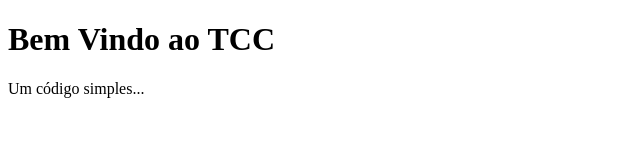
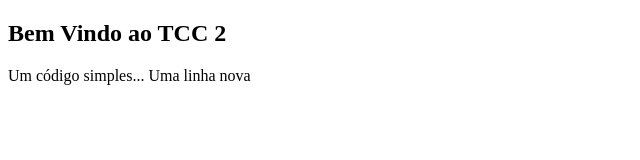
Before and after one commit to suporteandreihirata/tcc_projeto, a plain HTML site: page index.html in a window 1280 px wide. Shown: the whole page, without its empty margins (0-640 px from the left). Drawn offline with Linux system fonts and the light colour scheme.

Commit message:
Update index.html
Modifiquei o codigo....

```diff
--- a/index.html
+++ b/index.html
@@ -7,7 +7,8 @@
     <title>Document</title>
 </head>
 <body>
-    <h1>Bem Vindo ao TCC</h1>
+    <h2>Bem Vindo ao TCC 2</h2>
     Um código simples...
+    Uma linha nova
 </body>
 </html>
```
